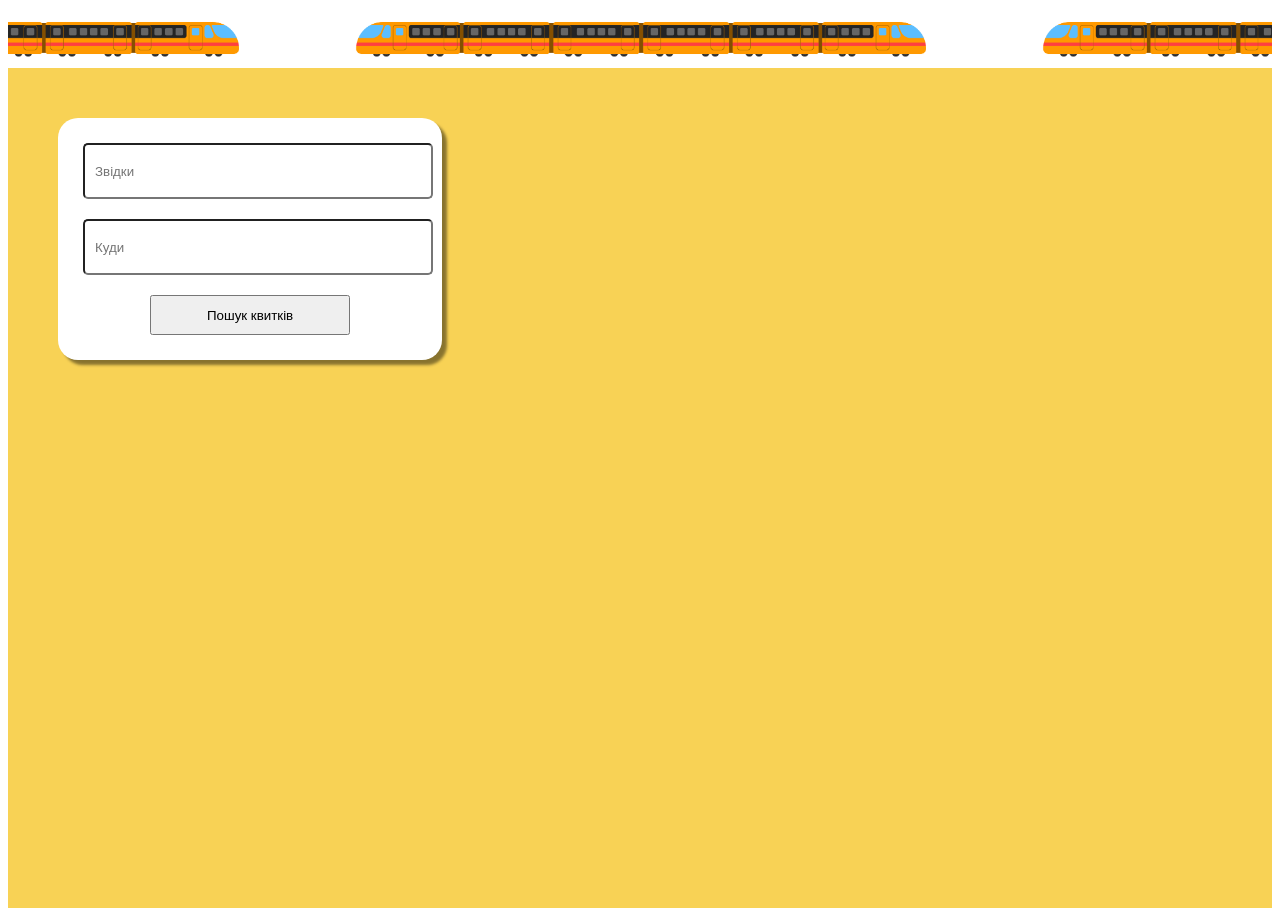
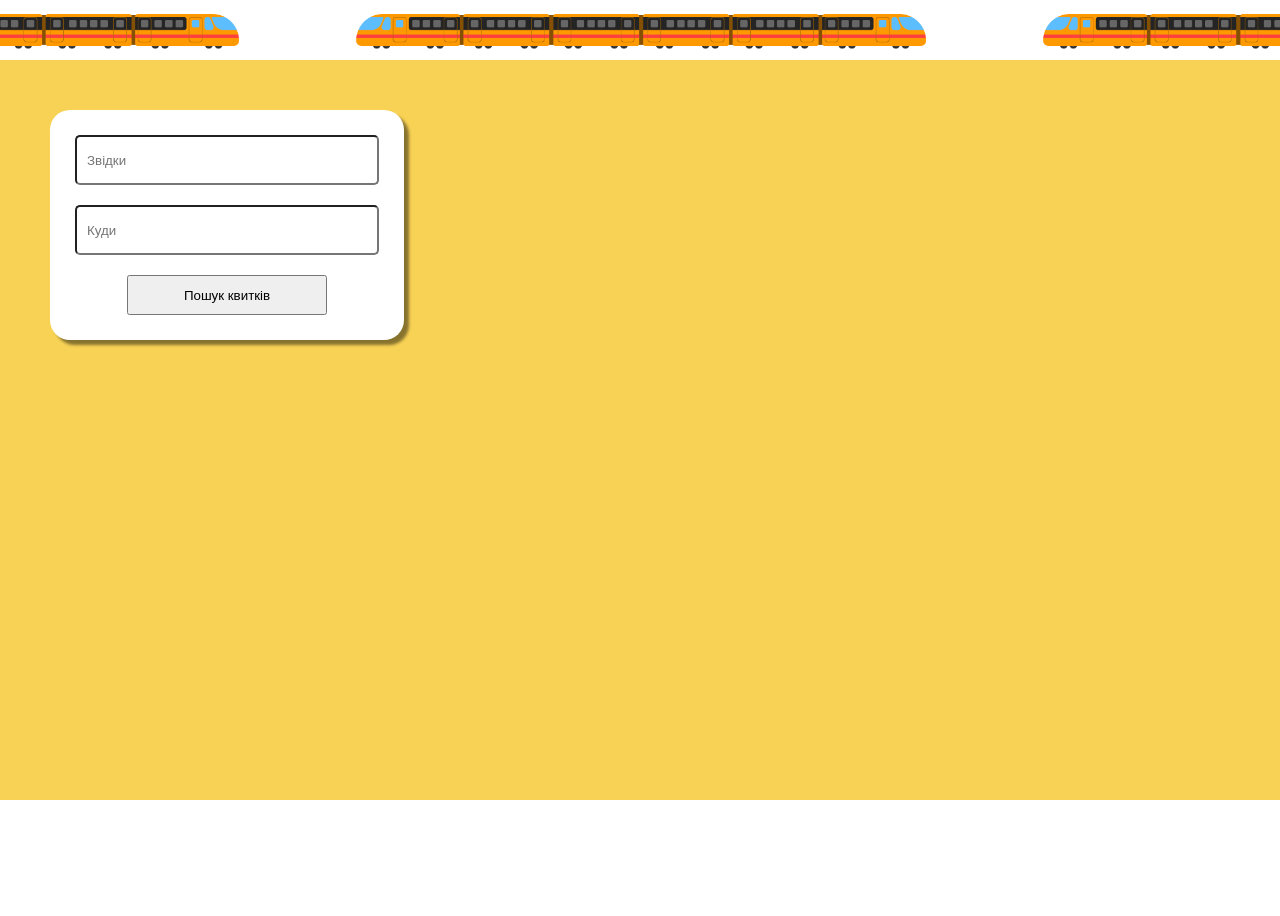
Before and after one commit to nikachu404/trains_front, a React (Vite) app: page / in a window 1280 px wide. After the commit the page ends 800 px from the top, so only its background shows below. Built offline with nearby package versions, Linux system fonts and the light colour scheme.

Commit message:
added page styles

```diff
--- a/src/index.scss
+++ b/src/index.scss
@@ -0,0 +1,8 @@
+* {
+  box-sizing: border-box;
+}
+
+body {
+  margin: 0;
+  padding: 0;
+}
```
